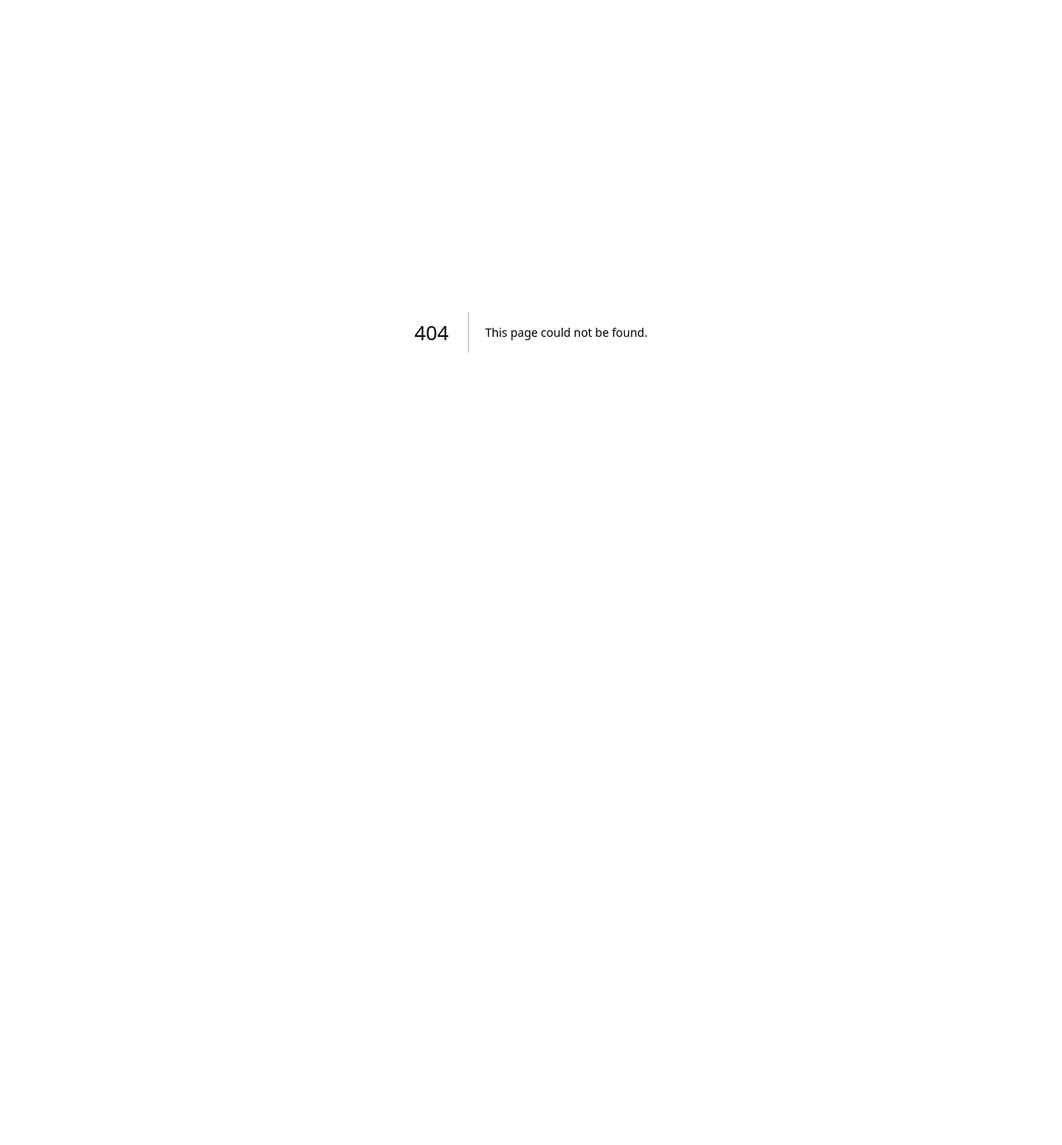
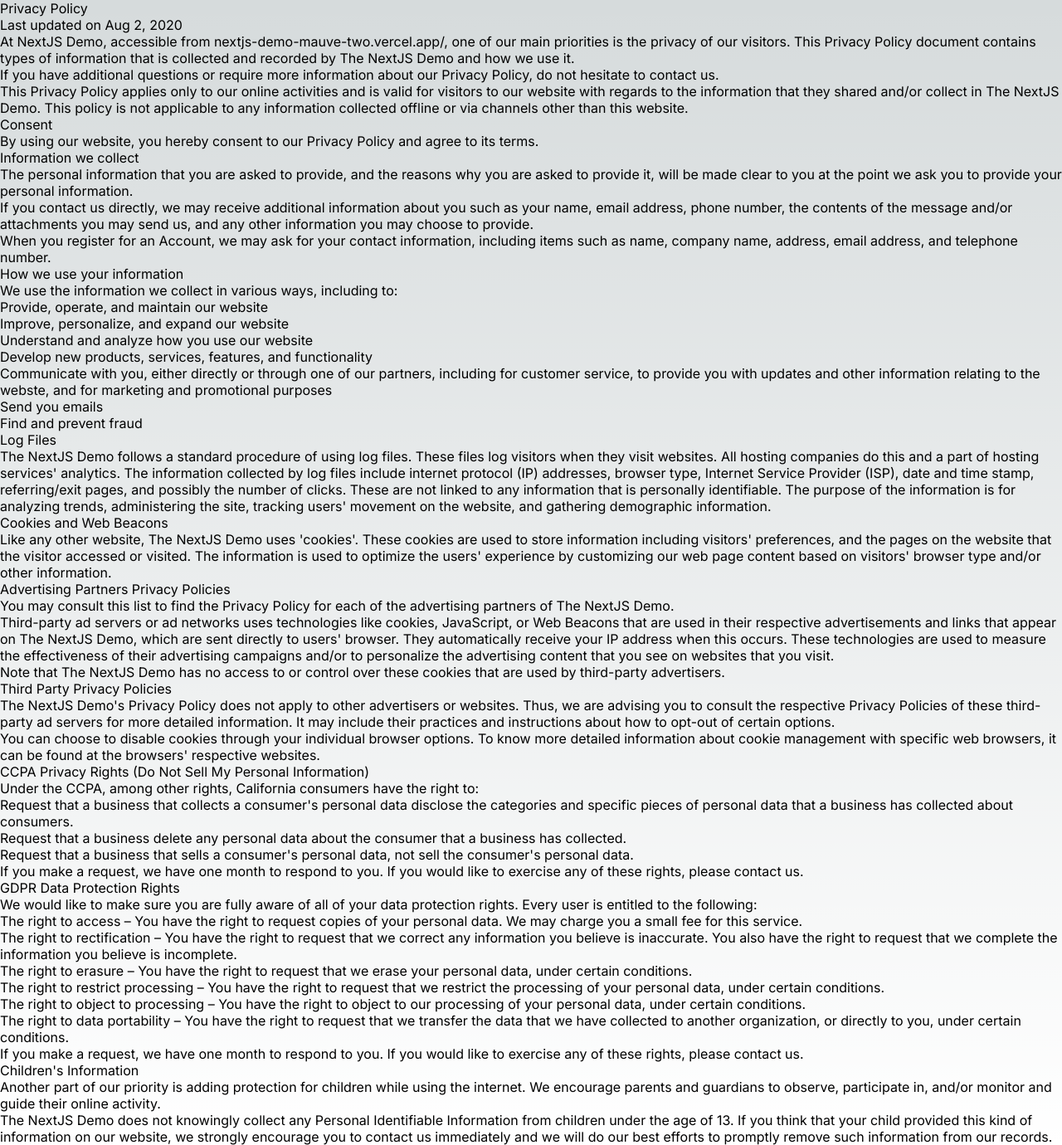
Before and after one commit to fightinjoe/nextjs_demo, a Next.js app: page /info in a window 1280 px wide. Before the commit this address had no page. Shown: the whole page at 83% size. Before the commit the page ends 800 px from the top, so only its background shows below. Built offline with nearby package versions, Linux system fonts and the light colour scheme.

Commit message:
Added privacy policy

```diff
--- /dev/null
+++ b/app/info/page.js
@@ -0,0 +1,84 @@
+export default function Home() {
+  return (
+    <div>
+      <p>Privacy Policy</p>
+      <p>Last updated on Aug 2, 2020</p>
+      <p>At NextJS Demo, accessible from nextjs-demo-mauve-two.vercel.app/, one of our main priorities is the privacy of our visitors. This Privacy Policy document contains types of information that is collected and recorded by The NextJS Demo and how we use it.</p>
+
+      <p>If you have additional questions or require more information about our Privacy Policy, do not hesitate to contact us.</p>
+
+      <p>This Privacy Policy applies only to our online activities and is valid for visitors to our website with regards to the information that they shared and/or collect in The NextJS Demo. This policy is not applicable to any information collected offline or via channels other than this website.</p>
+
+      <p>Consent</p>
+      <p>By using our website, you hereby consent to our Privacy Policy and agree to its terms.</p>
+
+      <p>Information we collect</p>
+      <p>The personal information that you are asked to provide, and the reasons why you are asked to provide it, will be made clear to you at the point we ask you to provide your personal information.</p>
+
+      <p>If you contact us directly, we may receive additional information about you such as your name, email address, phone number, the contents of the message and/or attachments you may send us, and any other information you may choose to provide.</p>
+
+      <p>When you register for an Account, we may ask for your contact information, including items such as name, company name, address, email address, and telephone number.</p>
+
+      <p>How we use your information</p>
+      <p>We use the information we collect in various ways, including to:</p>
+
+      <p>Provide, operate, and maintain our website</p>
+      <p>Improve, personalize, and expand our website</p>
+      <p>Understand and analyze how you use our website</p>
+      <p>Develop new products, services, features, and functionality</p>
+      <p>Communicate with you, either directly or through one of our partners, including for customer service, to provide you with updates and other information relating to the webste, and for marketing and promotional purposes</p>
+      <p>Send you emails</p>
+      <p>Find and prevent fraud</p>
+      <p>Log Files</p>
+      <p>The NextJS Demo follows a standard procedure of using log files. These files log visitors when they visit websites. All hosting companies do this and a part of hosting services' analytics. The information collected by log files include internet protocol (IP) addresses, browser type, Internet Service Provider (ISP), date and time stamp, referring/exit pages, and possibly the number of clicks. These are not linked to any information that is personally identifiable. The purpose of the information is for analyzing trends, administering the site, tracking users' movement on the website, and gathering demographic information.</p>
+
+      <p>Cookies and Web Beacons</p>
+      <p>Like any other website, The NextJS Demo uses 'cookies'. These cookies are used to store information including visitors' preferences, and the pages on the website that the visitor accessed or visited. The information is used to optimize the users' experience by customizing our web page content based on visitors' browser type and/or other information.</p>
+
+      <p>Advertising Partners Privacy Policies</p>
+      <p>You may consult this list to find the Privacy Policy for each of the advertising partners of The NextJS Demo.</p>
+
+      <p>Third-party ad servers or ad networks uses technologies like cookies, JavaScript, or Web Beacons that are used in their respective advertisements and links that appear on The NextJS Demo, which are sent directly to users' browser. They automatically receive your IP address when this occurs. These technologies are used to measure the effectiveness of their advertising campaigns and/or to personalize the advertising content that you see on websites that you visit.</p>
+
+      <p>Note that The NextJS Demo has no access to or control over these cookies that are used by third-party advertisers.</p>
+
+      <p>Third Party Privacy Policies</p>
+      <p>The NextJS Demo's Privacy Policy does not apply to other advertisers or websites. Thus, we are advising you to consult the respective Privacy Policies of these third-party ad servers for more detailed information. It may include their practices and instructions about how to opt-out of certain options.</p>
+
+      <p>You can choose to disable cookies through your individual browser options. To know more detailed information about cookie management with specific web browsers, it can be found at the browsers' respective websites.</p>
+
+      <p>CCPA Privacy Rights (Do Not Sell My Personal Information)</p>
+      <p>Under the CCPA, among other rights, California consumers have the right to:</p>
+
+      <p>Request that a business that collects a consumer's personal data disclose the categories and specific pieces of personal data that a business has collected about consumers.</p>
+
+      <p>Request that a business delete any personal data about the consumer that a business has collected.</p>
+
+      <p>Request that a business that sells a consumer's personal data, not sell the consumer's personal data.</p>
+
+      <p>If you make a request, we have one month to respond to you. If you would like to exercise any of these rights, please contact us.</p>
+
+      <p>GDPR Data Protection Rights</p>
+      <p>We would like to make sure you are fully aware of all of your data protection rights. Every user is entitled to the following:</p>
+
+      <p>The right to access – You have the right to request copies of your personal data. We may charge you a small fee for this service.</p>
+
+      <p>The right to rectification – You have the right to request that we correct any information you believe is inaccurate. You also have the right to request that we complete the information you believe is incomplete.</p>
+
+      <p>The right to erasure – You have the right to request that we erase your personal data, under certain conditions.</p>
+
+      <p>The right to restrict processing – You have the right to request that we restrict the processing of your personal data, under certain conditions.</p>
+
+      <p>The right to object to processing – You have the right to object to our processing of your personal data, under certain conditions.</p>
+
+      <p>The right to data portability – You have the right to request that we transfer the data that we have collected to another organization, or directly to you, under certain conditions.</p>
+
+      <p>If you make a request, we have one month to respond to you. If you would like to exercise any of these rights, please contact us.</p>
+
+      <p>Children's Information</p>
+      <p>Another part of our priority is adding protection for children while using the internet. We encourage parents and guardians to observe, participate in, and/or monitor and guide their online activity.</p>
+
+      <p>The NextJS Demo does not knowingly collect any Personal Identifiable Information from children under the age of 13. If you think that your child provided this kind of information on our website, we strongly encourage you to contact us immediately and we will do our best efforts to promptly remove such information from our records.</p>
+    </div>
+  )
+}
```
